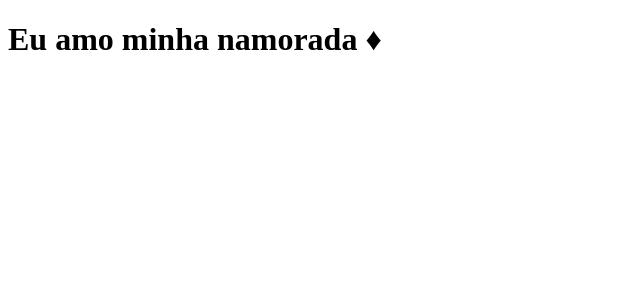
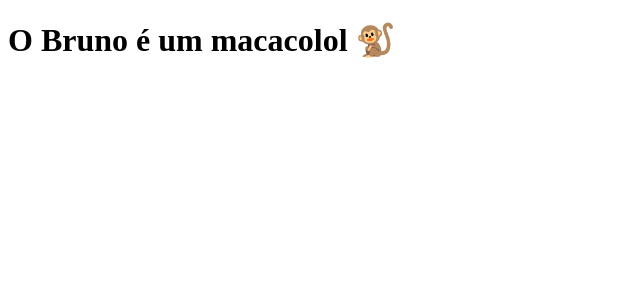
Before and after one commit to joaoskdev/pulse-sync, a Next.js app: page / in a window 1280 px wide. Shown: the top 300 px of the page, without its empty margins (0-640 px from the left). Built offline with nearby package versions, Linux system fonts and the light colour scheme.

Commit message:
teste emoji `🐒`

```diff
--- a/pages/index.js
+++ b/pages/index.js
@@ -1,5 +1,5 @@
 function Home() {
-  return <h1>Eu amo minha namorada ♦ </h1>;
+  return <h1>O Bruno é um macacolol 🐒 </h1>;
 }
 
 export default Home;
```
